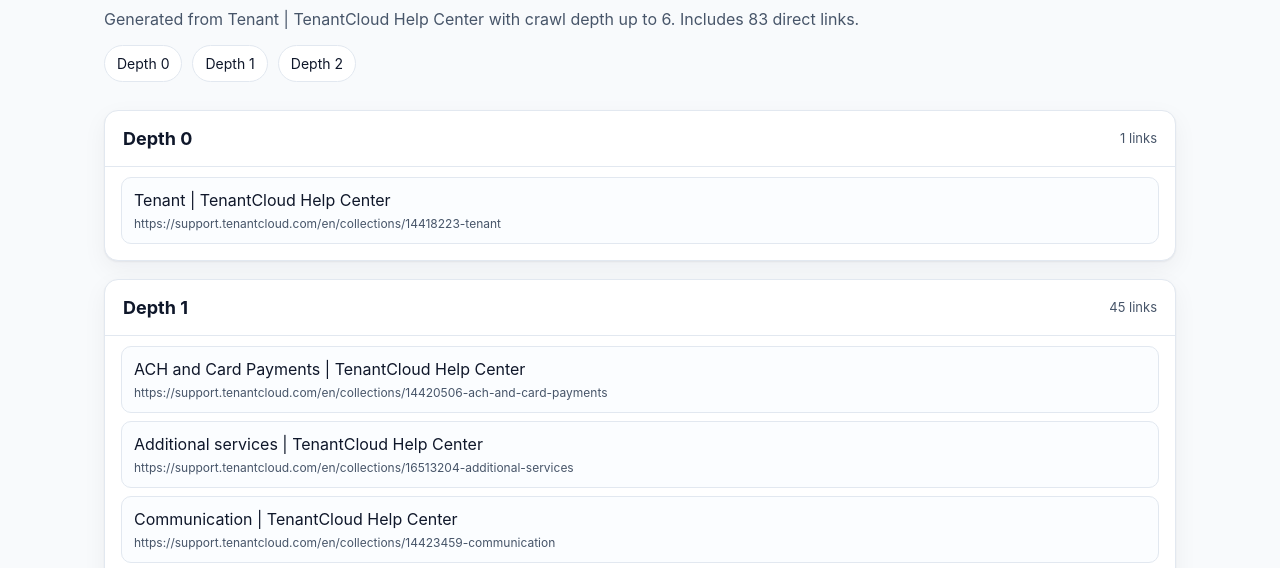
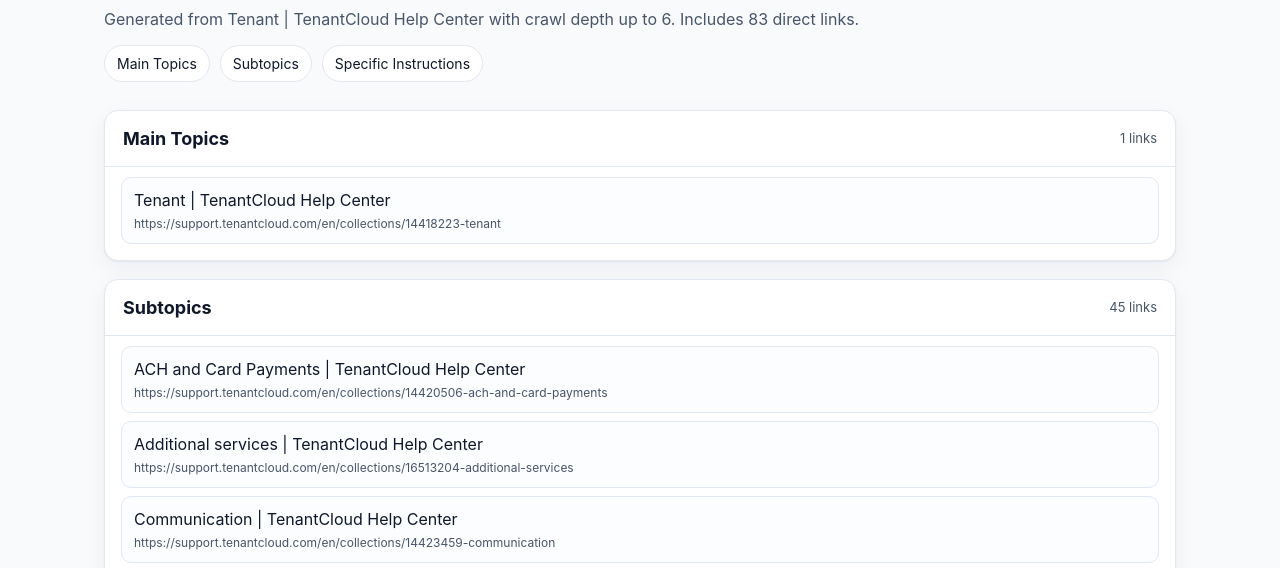
Before and after one commit to safeshore/rentin10-docs, a plain HTML site: page sitemap.html in a window 1280 px wide. Shown: the part 184-752 px from the top of the page. Drawn offline with Linux system fonts and the light colour scheme.

Commit message:
Rename sitemap depth sections to friendly labels

```diff
--- a/sitemap.html
+++ b/sitemap.html
@@ -41,14 +41,14 @@
       <h1>Tenant Documentation Sitemap</h1>
       <p>Generated from <a href="https://support.tenantcloud.com/en/collections/14418223-tenant" target="_blank" rel="noopener">Tenant | TenantCloud Help Center</a> with crawl depth up to 6. Includes 83 direct links.</p>
       <div class="sitemap-nav">
-        <a href="#depth-0">Depth 0</a>
-        <a href="#depth-1">Depth 1</a>
-        <a href="#depth-2">Depth 2</a>
+        <a href="#depth-0">Main Topics</a>
+        <a href="#depth-1">Subtopics</a>
+        <a href="#depth-2">Specific Instructions</a>
       </div>
     </section>
     <section class="depth-block" id="depth-0">
       <div class="depth-head">
-        <h2>Depth 0</h2>
+        <h2>Main Topics</h2>
         <span class="depth-count">1 links</span>
       </div>
       <ul class="sitemap-list">
@@ -59,7 +59,7 @@
     </section>
     <section class="depth-block" id="depth-1">
       <div class="depth-head">
-        <h2>Depth 1</h2>
+        <h2>Subtopics</h2>
         <span class="depth-count">45 links</span>
       </div>
       <ul class="sitemap-list">
@@ -202,7 +202,7 @@
     </section>
     <section class="depth-block" id="depth-2">
       <div class="depth-head">
-        <h2>Depth 2</h2>
+        <h2>Specific Instructions</h2>
         <span class="depth-count">37 links</span>
       </div>
       <ul class="sitemap-list">
```
